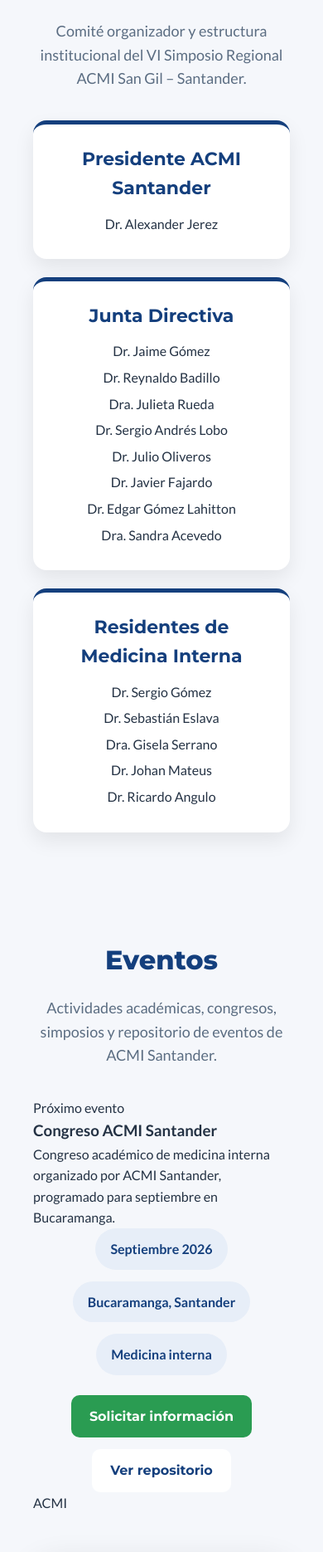
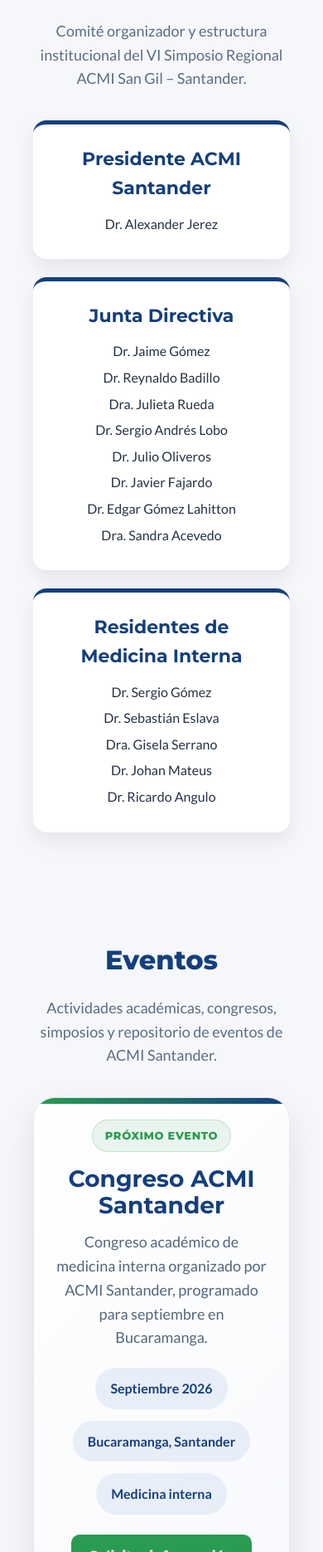
Before and after one commit to Acmisantander/Acmisantander, a Jekyll site: the page built from index.html, in a window 390 px wide. Shown: the part 3052-4922 px from the top of the page at 83% size. Built offline with Jekyll 4.4.1, drawn with Linux system fonts in a browser that asks for light colours; grey boxes are pictures that could not be loaded.

Commit message:
Update index.html

```diff
--- a/index.html
+++ b/index.html
@@ -557,7 +557,107 @@
       margin:10px 0;
       text-align:center;
     }
-    .repositorio-home{
+.proximos-eventos-home{
+  max-width:1120px;
+  margin:34px auto 42px auto;
+}
+
+.proximo-evento-card{
+  display:grid;
+  grid-template-columns:1.2fr 0.8fr;
+  gap:20px;
+  align-items:center;
+  background:
+    linear-gradient(135deg, rgba(255,255,255,0.98), rgba(245,247,251,0.98));
+  border-radius:26px;
+  box-shadow:0 18px 42px rgba(0,0,0,0.10);
+  border:1px solid rgba(20,63,125,0.10);
+  overflow:hidden;
+  position:relative;
+}
+
+.proximo-evento-card::before{
+  content:"";
+  position:absolute;
+  inset:0 0 auto 0;
+  height:7px;
+  background:linear-gradient(90deg, var(--verde-acmi), var(--azul-acmi));
+}
+
+.proximo-evento-info{
+  padding:38px;
+  text-align:left;
+}
+
+.evento-label{
+  display:inline-block;
+  padding:8px 15px;
+  border-radius:999px;
+  font-family:'Montserrat', sans-serif;
+  font-weight:800;
+  font-size:13px;
+  text-transform:uppercase;
+  letter-spacing:0.05em;
+  margin-bottom:16px;
+}
+
+.evento-label-proximo{
+  background:#eaf4ee;
+  color:var(--verde-acmi);
+  border:1px solid rgba(42,156,82,0.22);
+}
+
+.evento-label-finalizado{
+  background:#eef4fb;
+  color:var(--azul-acmi);
+  border:1px solid #dbe7f5;
+}
+
+.proximo-evento-info h3,
+.repositorio-home-texto h3{
+  font-family:'Montserrat', sans-serif;
+  color:var(--azul-acmi);
+  font-size:36px;
+  line-height:1.15;
+  margin-bottom:14px;
+}
+
+.proximo-evento-info p,
+.repositorio-home-texto p{
+  color:#52667d;
+  font-size:18px;
+  margin-bottom:22px;
+}
+
+.proximo-evento-decoracion{
+  min-height:300px;
+  background:
+    linear-gradient(135deg, rgba(20,63,125,0.92), rgba(42,156,82,0.72)),
+    url("{{ site.baseurl }}/chicamocha.jpg") center/cover no-repeat;
+  display:flex;
+  align-items:center;
+  justify-content:center;
+}
+
+.decoracion-circulo{
+  width:180px;
+  height:180px;
+  border-radius:50%;
+  background:rgba(255,255,255,0.16);
+  border:1px solid rgba(255,255,255,0.35);
+  display:flex;
+  align-items:center;
+  justify-content:center;
+  color:white;
+  font-family:'Montserrat', sans-serif;
+  font-size:38px;
+  font-weight:800;
+  box-shadow:0 16px 34px rgba(0,0,0,0.18);
+}
+
+/* Repositorio destacado en inicio */
+
+.repositorio-home{
   margin:46px auto 20px auto;
   max-width:1120px;
   background:
@@ -609,6 +709,7 @@
   font-size:36px;
   line-height:1.12;
   margin-bottom:14px;
+  color:white;
 }
 
 .repositorio-home p{
@@ -645,6 +746,7 @@
   padding:18px;
   box-shadow:0 10px 24px rgba(0,0,0,0.12);
   transition:0.22s ease;
+  text-align:left;
 }
 
 .repositorio-mini-card:hover{
@@ -670,17 +772,31 @@
   font-size:13px;
 }
 
+/* Responsive */
+
 @media(max-width:900px){
+  .proximo-evento-card,
   .repositorio-home-inner{
     grid-template-columns:1fr;
+  }
+
+  .proximo-evento-info{
+    text-align:center;
+  }
+
+  .proximo-evento-info .eventos-actions,
+  .repositorio-home-actions{
+    justify-content:center;
   }
 }
 
 @media(max-width:560px){
+  .proximo-evento-info,
   .repositorio-home-inner{
     padding:26px;
   }
 
+  .proximo-evento-info h3,
   .repositorio-home h3{
     font-size:28px;
   }
@@ -688,8 +804,17 @@
   .repositorio-mini-grid{
     grid-template-columns:1fr;
   }
+
+  .proximo-evento-decoracion{
+    min-height:220px;
+  }
+
+  .decoracion-circulo{
+    width:140px;
+    height:140px;
+    font-size:30px;
+  }
 }
-
     footer{
       background:var(--azul-acmi-2);
       color:white;
```
